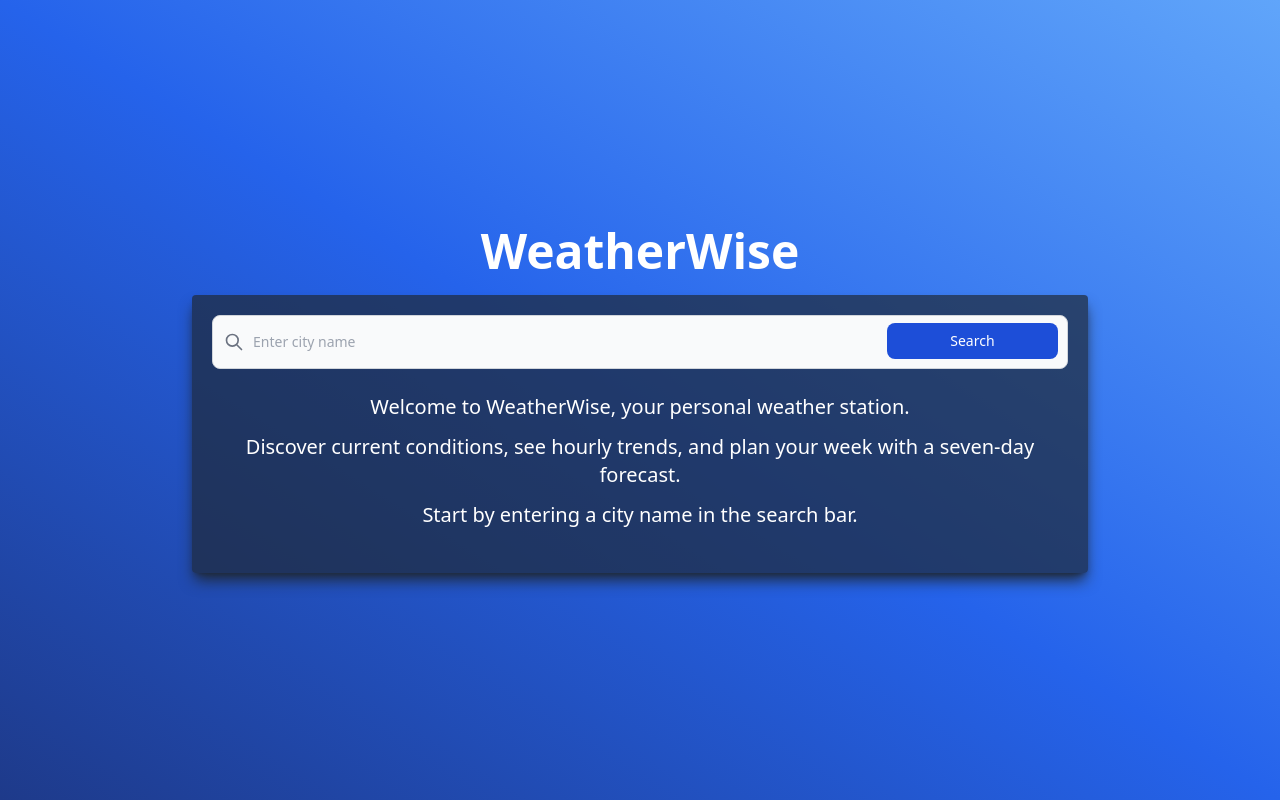
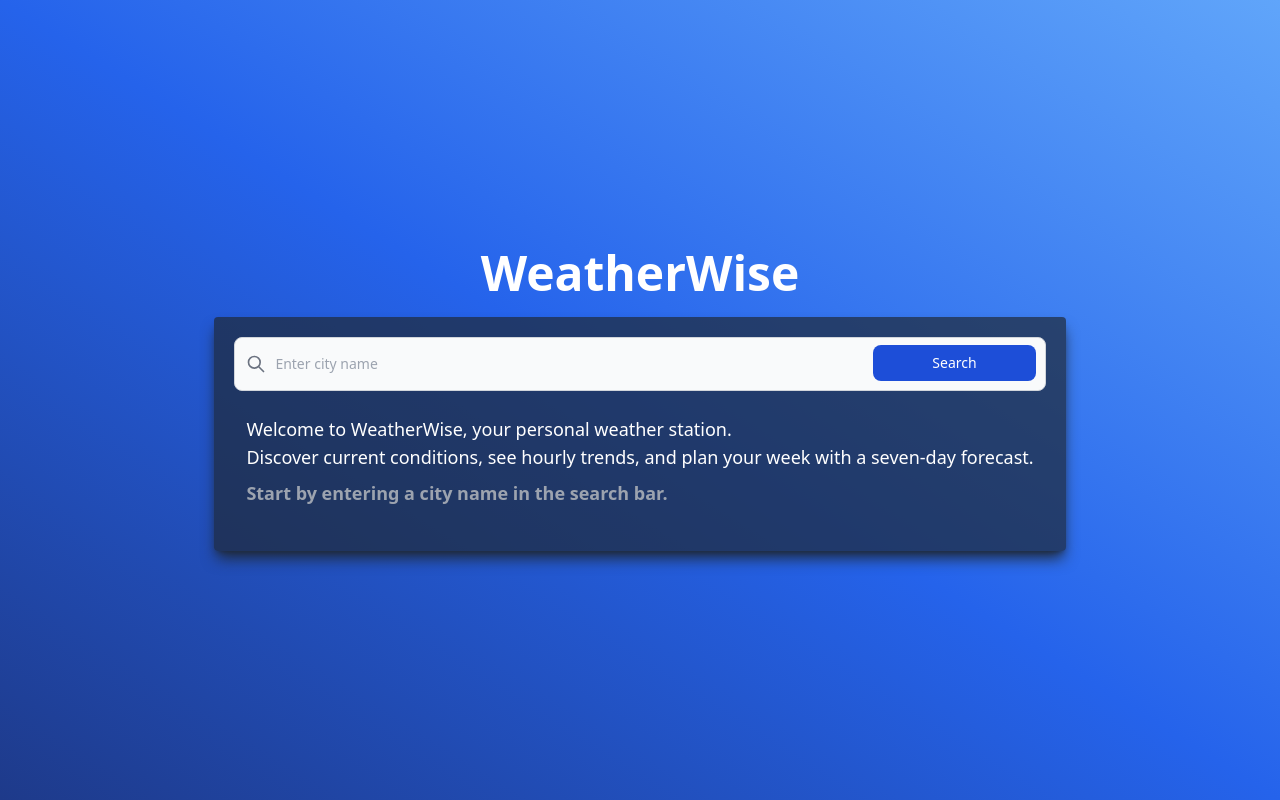
Before and after one commit to Deharath/weatherWise, a React (Create React App) app: page / in a window 1280 px wide. Built offline with nearby package versions, Linux system fonts and the light colour scheme.

Commit message:
Update App.tsx

```diff
--- a/src/App.tsx
+++ b/src/App.tsx
@@ -115,7 +115,7 @@ const App: React.FC = () => {
         <div className="flex md:flex-row flex-col h-full text-white">
           <div className={`flex flex-col space-y-3 w-full h-full ${data != null && "md:mr-3"}`}>
             <div className="flex flex-row w-full text-black">
-              <div className="relative w-full">
+              <div className="relative w-full flex">
                 <div className="flex absolute inset-y-0 left-0 items-center pl-3 pointer-events-none">
                   <svg className="w-5 h-5 text-gray-500 dark:text-gray-400" fill="none" stroke="currentColor" viewBox="0 0 24 24" xmlns="http://www.w3.org/2000/svg">
                     <path stroke-linecap="round" stroke-linejoin="round" stroke-width="2" d="M21 21l-6-6m2-5a7 7 0 11-14 0 7 7 0 0114 0z">
@@ -155,8 +155,8 @@ const App: React.FC = () => {
                     className="  object-cover"
                   />
                 </>):(
-              <div className="flex flex-col justify-center items-center">
-                <div className="text-xl mb-3 text-center space-y-3"><p>Welcome to WeatherWise, your personal weather station.</p> <p>Discover current conditions, see hourly trends, and plan your week with a seven-day forecast.</p> <p>Start by entering a city name in the search bar.</p></div>
+              <div className="flex flex-col justify-center">
+                <div className="text-lg mb-3 text-left space-y-2"><p><p>Welcome to WeatherWise, your personal weather station.</p> <p>Discover current conditions, see hourly trends, and plan your week with a seven-day forecast.</p></p> <p className="text-gray-400 font-semibold">Start by entering a city name in the search bar.</p></div>
               </div>
               )}
 
```
